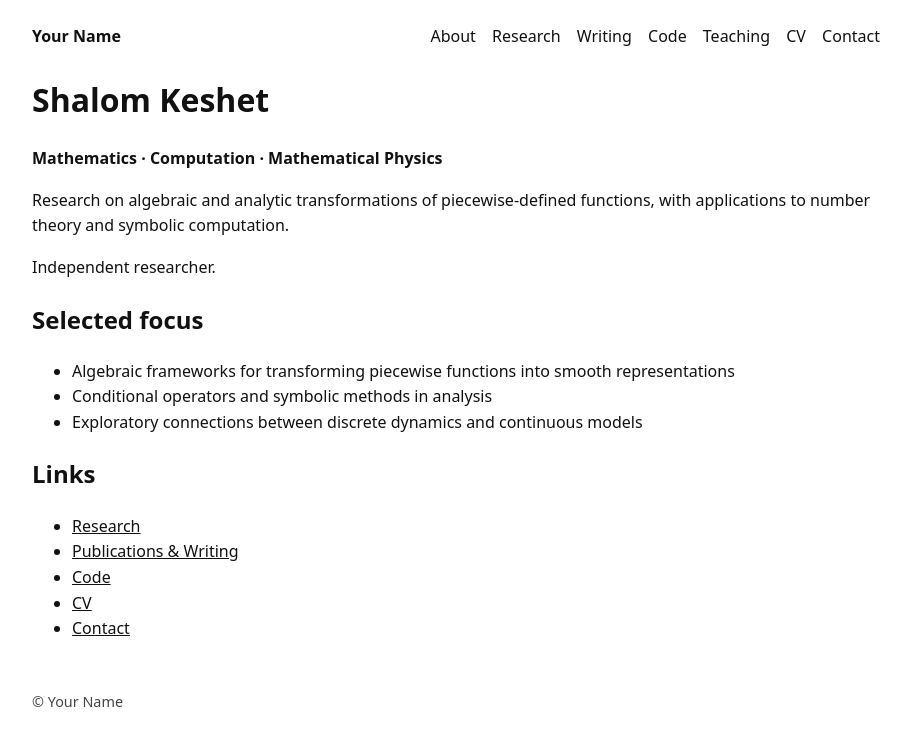
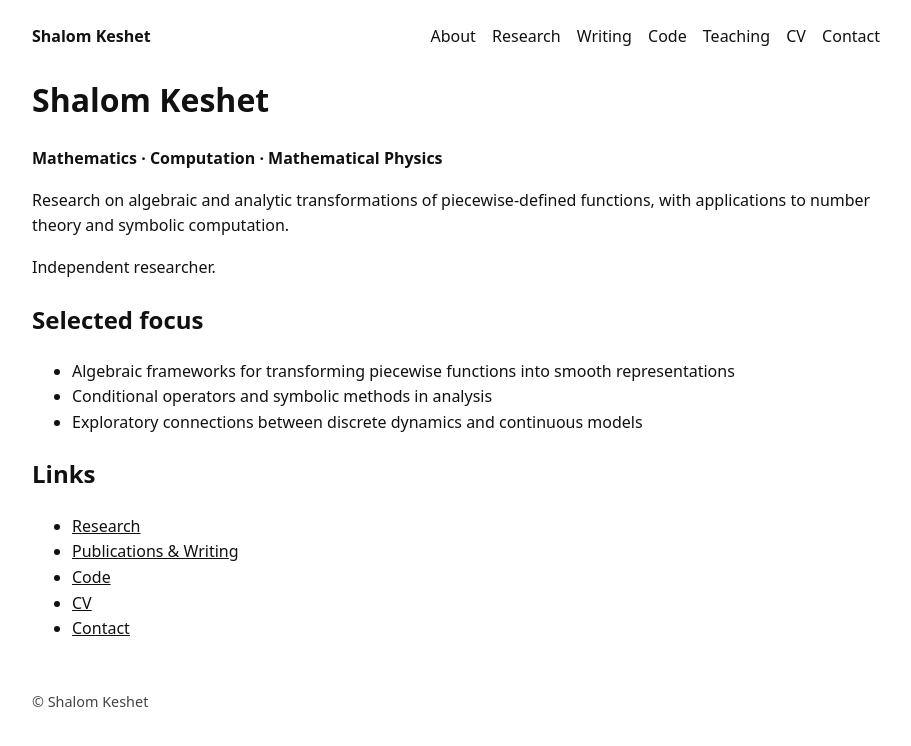
Before and after one commit to shalomkeshet/shalomkeshet.github.io, a Jekyll site: the page built from index.md, in a window 1280 px wide. Shown: the top 746 px of the page, without its empty margins (178-1089 px from the left). Built offline with Jekyll 4.4.1, drawn with Linux system fonts in a browser that asks for light colours.

Commit message:
Fix site config and CV URL

```diff
--- a/_config.yml
+++ b/_config.yml
@@ -1,5 +1,5 @@
-title: "Your Name"
-description: "Mathematics · Physics · Computer Science"
+title: "Shalom Keshet"
+description: "Mathematics · Computation · Mathematical Physics"
 theme: null
 markdown: kramdown
 kramdown:
```
Also changed, not shown: cv.md (+1 -0 lines).
